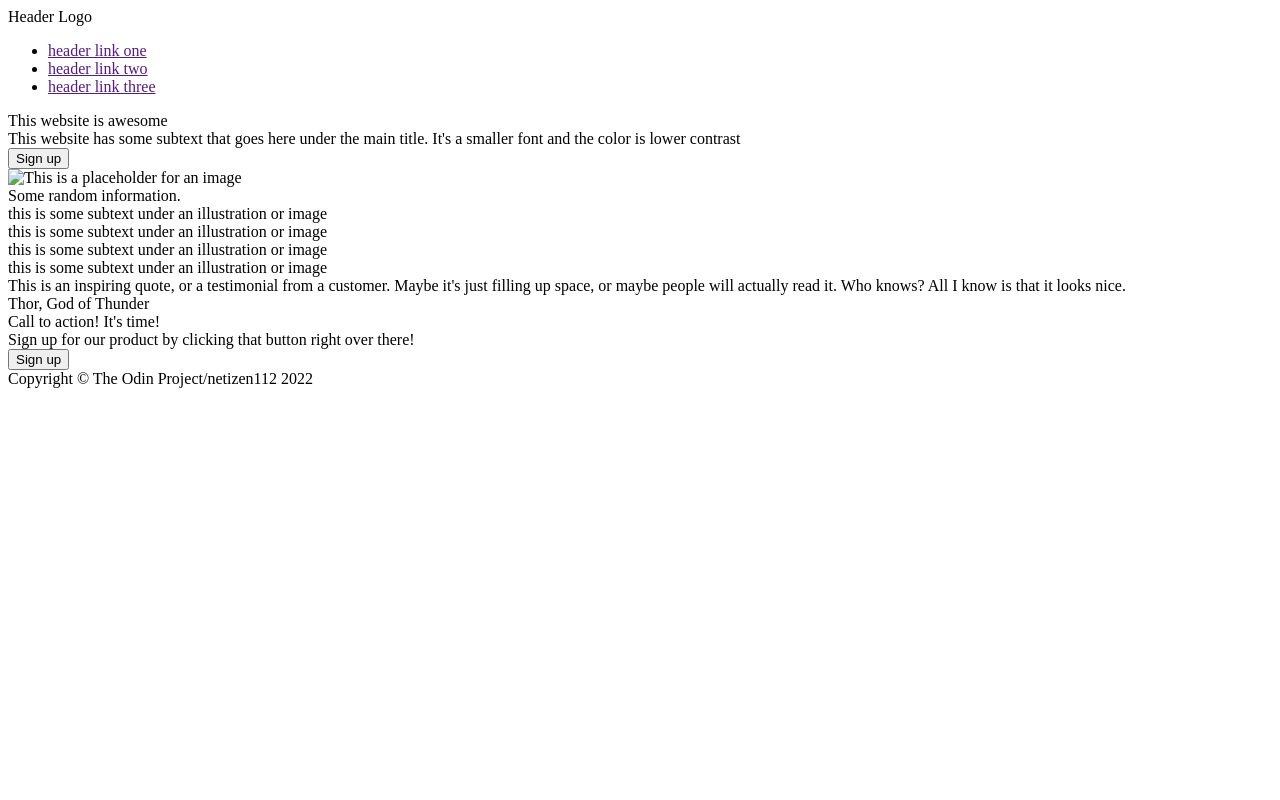
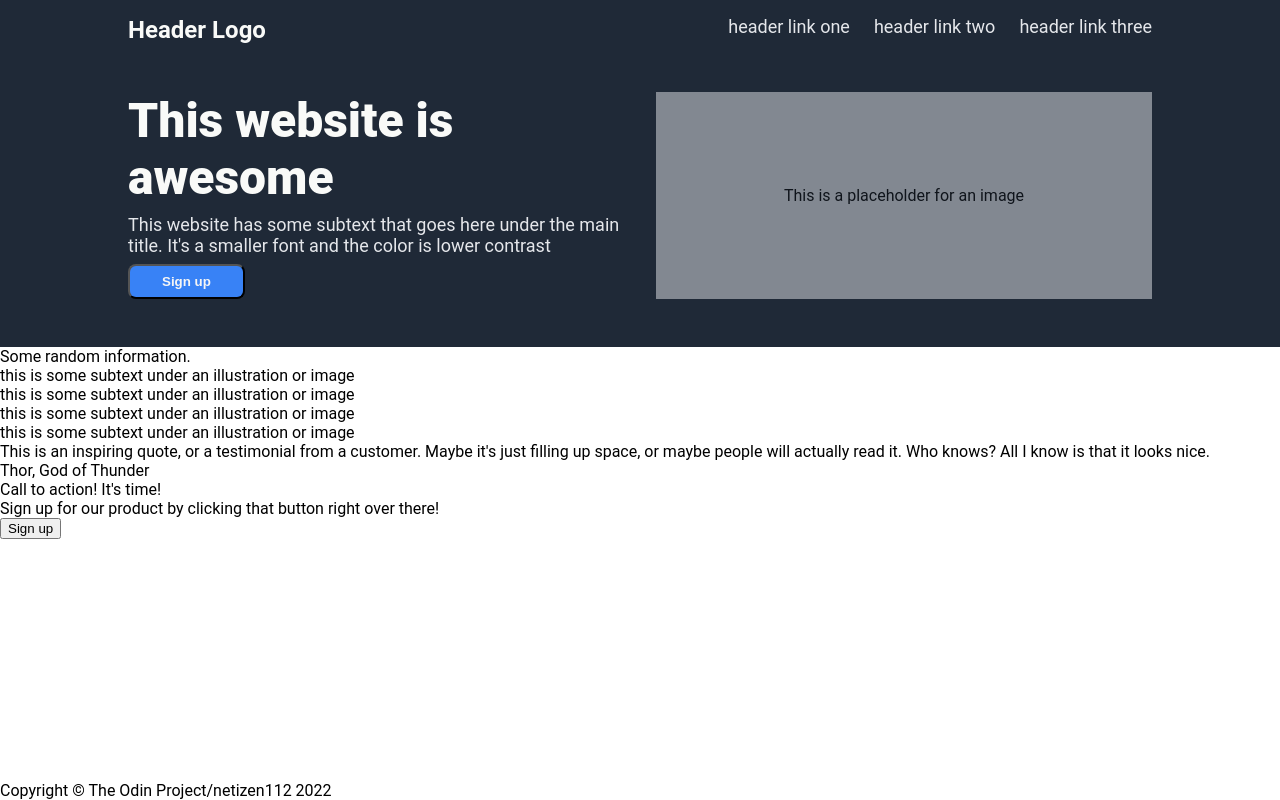
Before and after one commit to netizen112/TOP-Landing-Page, a plain HTML site: page index.html in a window 1280 px wide. Drawn offline with Linux system fonts and the light colour scheme.

Commit message:
Add css for header section
Add initial css to style body and first section (hero and header)

```diff
--- a/css/styles.css
+++ b/css/styles.css
@@ -0,0 +1,82 @@
+body {
+    font-family: roboto, sans-serif;
+    min-height: 100vh;
+    display: flex;
+    flex-direction: column;
+    margin: 0;
+}
+
+.main {
+    flex-grow: 1;
+}
+
+.hero-section {
+    background-color: #1f2937;
+    padding: 16px 10% 48px;
+    min-height: 30vh;
+}
+
+.header {
+    display: flex;
+    margin-bottom: 48px;
+    justify-content: space-between;
+}
+
+.header-logo {
+    font-size: 24px;
+    color: #f9faf8;
+    font-weight: 700;
+}
+
+.header-links {
+    margin: 0;
+    padding: 0;
+    list-style-type: none;
+    display: flex;
+    gap: 24px;
+    font-size: 18px;
+}
+
+a {
+    text-decoration: none;
+    color: #e5e7eb;
+}
+
+.intro {
+    display: flex;
+    gap: 32px;
+}
+
+.intro-modal {
+    width: 50%;
+}
+
+.intro-modal-text {
+    font-size: 48px;
+    font-weight: 900;
+    color: #f9faf8;
+    margin-bottom: 8px;
+}
+
+.intro-modal-secondary-text {
+    font-size: 18px;
+    color: #e5e7eb;
+    margin-bottom: 8px;
+}
+
+.intro-modal-signup-button {
+    padding: 8px 32px;
+    background-color: #3882f6;
+    border-radius: 8px;
+    color: whitesmoke;
+    font-weight: bold;
+}
+
+.intro-img-placeholder {
+    width: 50%;
+    background-color: #e5e7eb;
+    opacity: 0.5;
+    display: flex;
+    align-items: center;
+    justify-content: center;
+}
--- a/index.html
+++ b/index.html
@@ -27,7 +27,7 @@
                         title. It's a smaller font and the color is lower contrast</div>
                     <button class="intro-modal-signup-button">Sign up</button>
                 </div>
-                <img src="" alt="This is a placeholder for an image">
+                <div class="intro-img-placeholder">This is a placeholder for an image</div>
             </div>
         </div>
         <div class="info-section">
```
